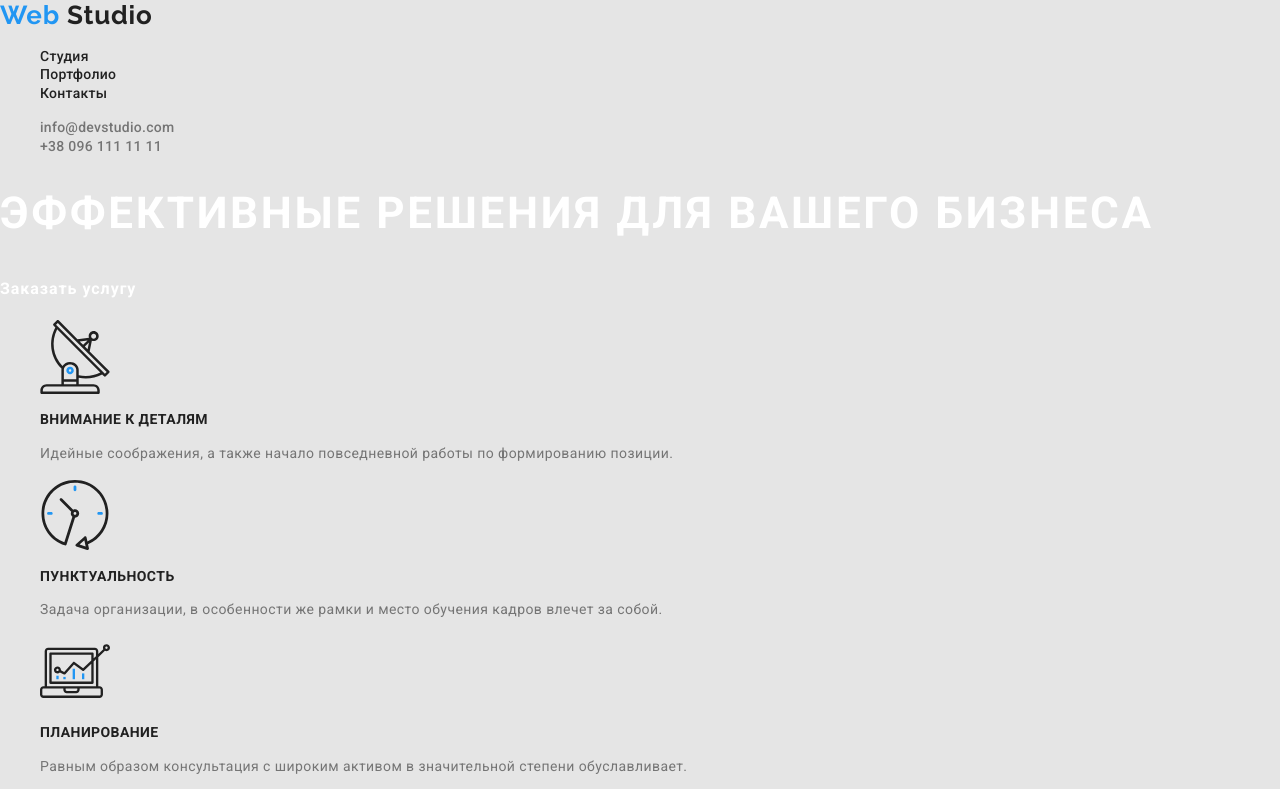
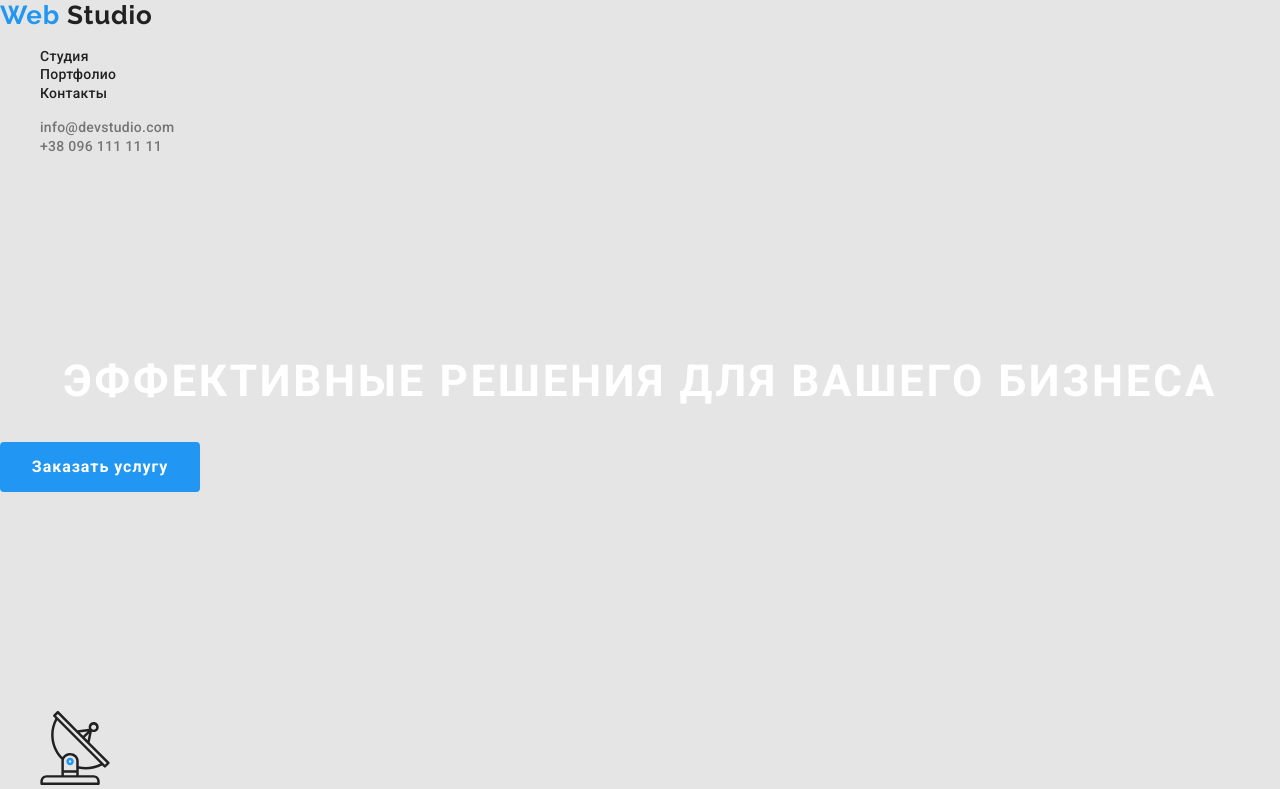
Before and after one commit to maksym-slinchenko/goit-markup-hw-03, a plain HTML site: page index.html in a window 1280 px wide. Shown: the top 789 px of the page. Drawn offline with Linux system fonts and the light colour scheme.

Commit message:
часчно текст героя

```diff
--- a/css/styles.css
+++ b/css/styles.css
@@ -1,3 +1,13 @@
+html {
+  box-sizing: border-box;
+}
+
+*,
+*::before,
+*::after {
+  box-sizing: inherit;
+}
+
 :root {
   --title-text-color: #212121;
   --secondary-text-color: #ffffff;
@@ -20,14 +30,17 @@ background интерактивных элементов: rgba(33, 150, 243, 0.9
 Цвет акцентов #2196F3 */
 
 body {
+  margin: 0;
   font-family: "Roboto", sans-serif;
   background: #e5e5e5;
   color: #757575;
 }
+
 li {
   list-style: none;
 }
 .logo {
+  margin: 0;
   font-family: "Raleway", sans-serif;
   font-weight: 700;
   font-size: 26px;
@@ -79,6 +92,9 @@ a {
   color: var(--accent-text-color);
 }
 .hero-title {
+  margin-top: 197px;
+  margin-bottom: 30px;
+  text-align: center;
   font-weight: 900;
   font-size: 44px;
   line-height: 1.36em;
@@ -88,17 +104,30 @@ a {
 }
 
 .hero-link {
+  margin-bottom: 203px;
+  margin-left: auto;
+  margin-right: auto;
+  min-width: 200px;
+  display: inline-block;
+  padding: 10px 31px;
+  border: transparent;
+  border-radius: 4px;
+  text-align: center;
   font-weight: 700;
   font-size: 16px;
   line-height: 1.87em;
   letter-spacing: 0.06em;
   color: var(--secondary-text-color);
+  width: 200px;
+  height: 50px;
+  background: #2196f3;
 }
 .hero-link:focus,
 .hero-link:hover {
   color: var(--accent-text-color);
 }
 .advantages-list h3 {
+  margin: 0;
   font-weight: 700;
   font-size: 14px;
   line-height: 1.14em;
@@ -108,12 +137,14 @@ a {
 }
 
 .advantages-list p {
+  margin: 0;
   font-size: 14px;
   line-height: 1.71;
   letter-spacing: 0.03em;
 }
 
 .what-do-we-do-title {
+  margin: 0;
   font-weight: 700;
   font-size: 36px;
   line-height: 1.16em;
@@ -133,6 +164,7 @@ a {
   color: var(--accent-text-color);
 }
 .our-team-title {
+  margin: 0;
   font-weight: 700;
   font-size: 36px;
   line-height: 1.16em;
@@ -140,6 +172,7 @@ a {
   color: var(--title-text-color);
 }
 .our-team-list h3 {
+  margin: 0;
   font-weight: 500;
   font-size: 16px;
   line-height: 1.18em;
@@ -147,12 +180,14 @@ a {
   color: var(--title-text-color);
 }
 .our-team-list p {
+  margin: 0;
   font-size: 16px;
   line-height: 1.18em;
   letter-spacing: 0.03em;
 }
 
 .customer-title {
+  margin: 0;
   font-weight: 700;
   font-size: 36px;
   line-height: 1.16em;
@@ -181,6 +216,7 @@ a {
 }
 
 .offer-to-join-us {
+  margin: 0;
   font-weight: 700;
   font-size: 14px;
   line-height: 1.14em;
@@ -189,6 +225,7 @@ a {
   color: var(--secondary-text-color);
 }
 .offer-to-subscribe {
+  margin: 0;
   font-weight: 700;
   font-size: 14px;
   line-height: 1.14em;
```
